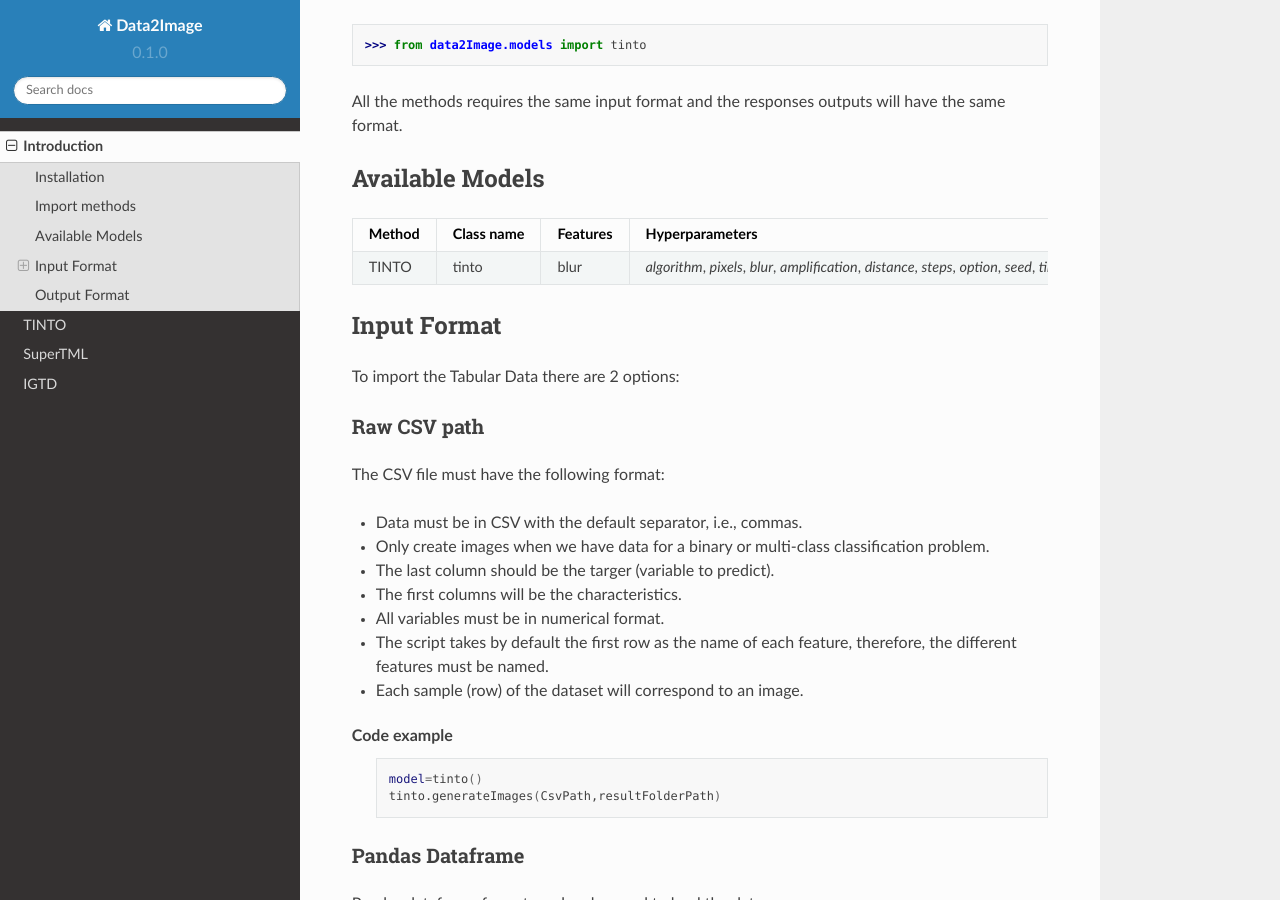
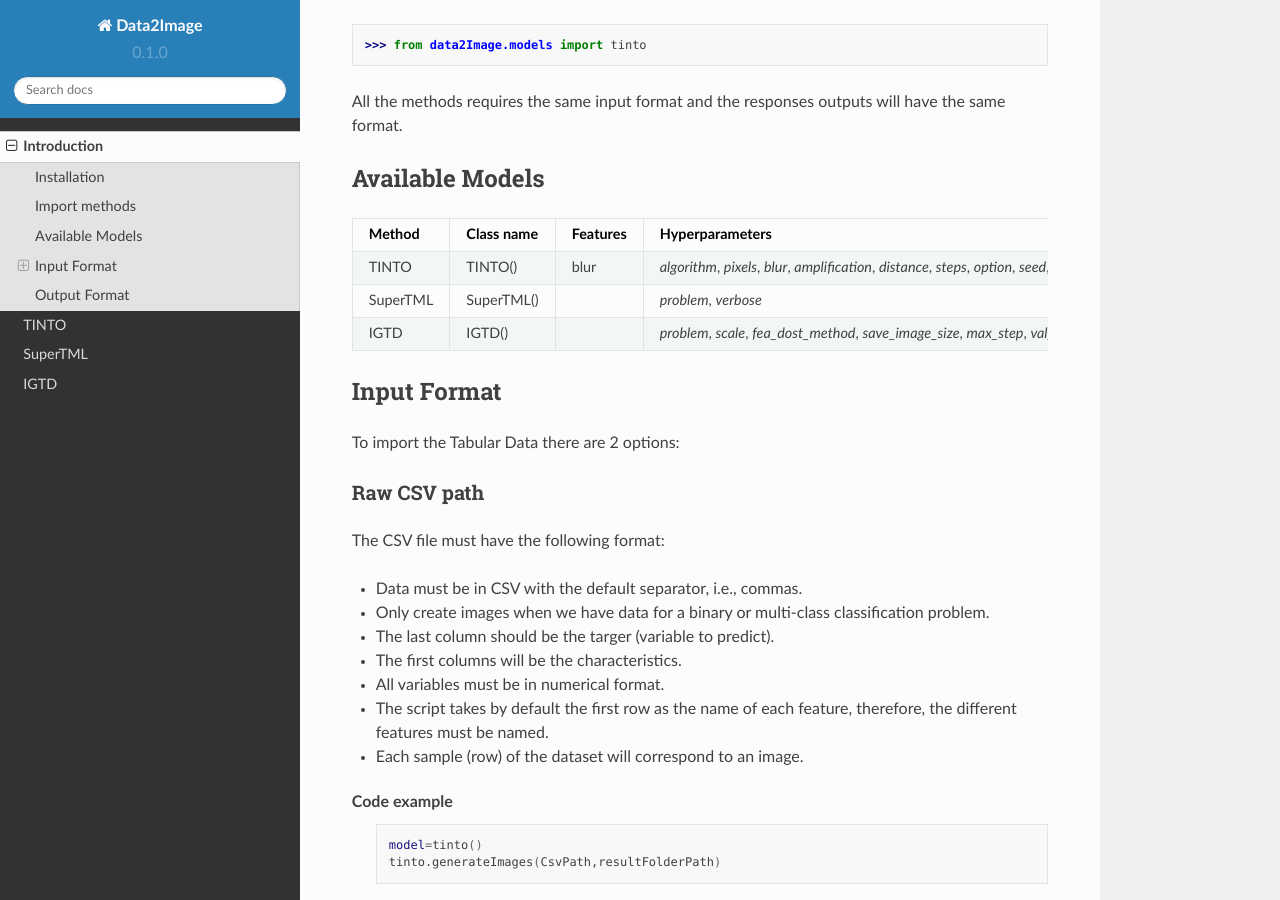
Before and after one commit to oeg-upm/TINTOlib-Documentation, a Sphinx documentation site: the page built from docs/source/installation.rst, in a window 1280 px wide and 900 px high, scrolled down 459 px. Built offline with Sphinx 7.4.7 and the Read the Docs theme 2.0.0, drawn with Linux system fonts in a browser that asks for light colours; pages that are not in the unit, such as notebooks, are missing from menus.

Commit message:
IGTD and SuperTML addition

```diff
--- a/docs/source/installation.rst
+++ b/docs/source/installation.rst
@@ -32,9 +32,17 @@ Available Models
      - Features
      - Hyperparameters
    * - TINTO
-     - tinto
+     - TINTO()
      - blur
      - `algorithm`, `pixels`, `blur`, `amplification`, `distance`, `steps`, `option`, `seed`, `times`, `verbose`
+   * - SuperTML
+     - SuperTML()
+     -
+     - `problem`, `verbose`
+   * - IGTD
+     - IGTD()
+     -
+     -  `problem`, `scale`, `fea_dost_method`, `save_image_size`, `max_step`, `val_step`, `error`, `switch_t`, `min_gain`, `seed`, `verbose`
 
 Input Format
 ------------
```
